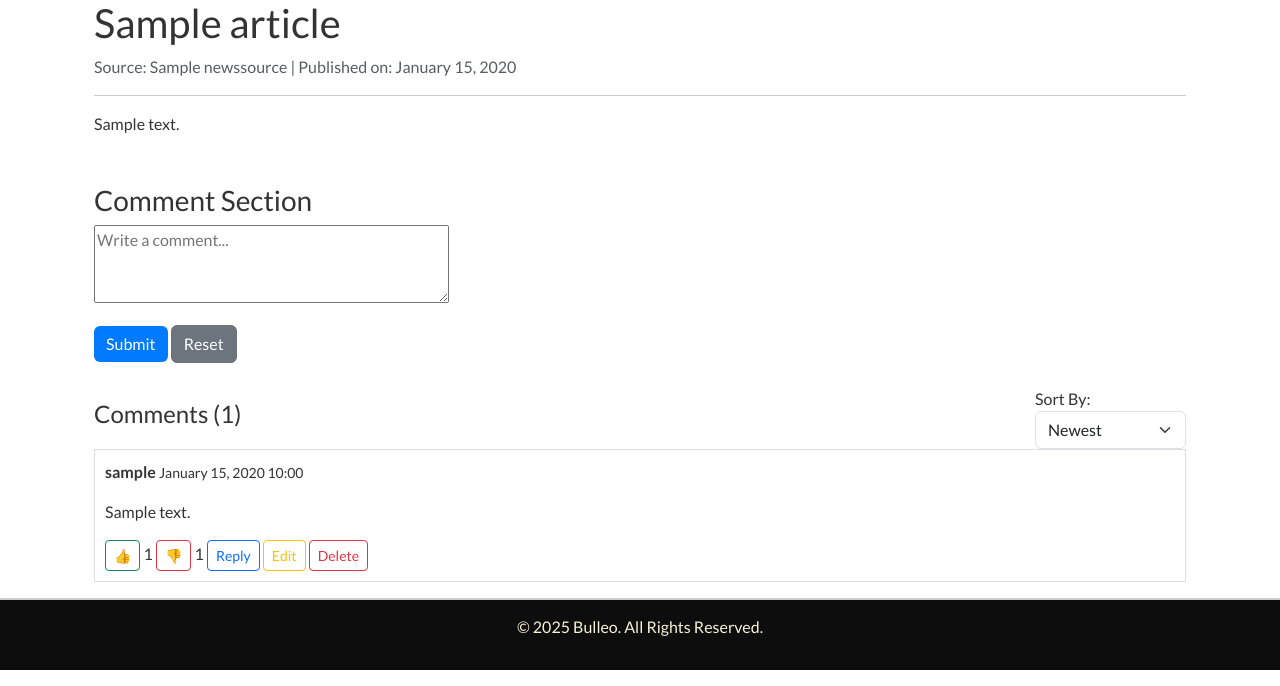
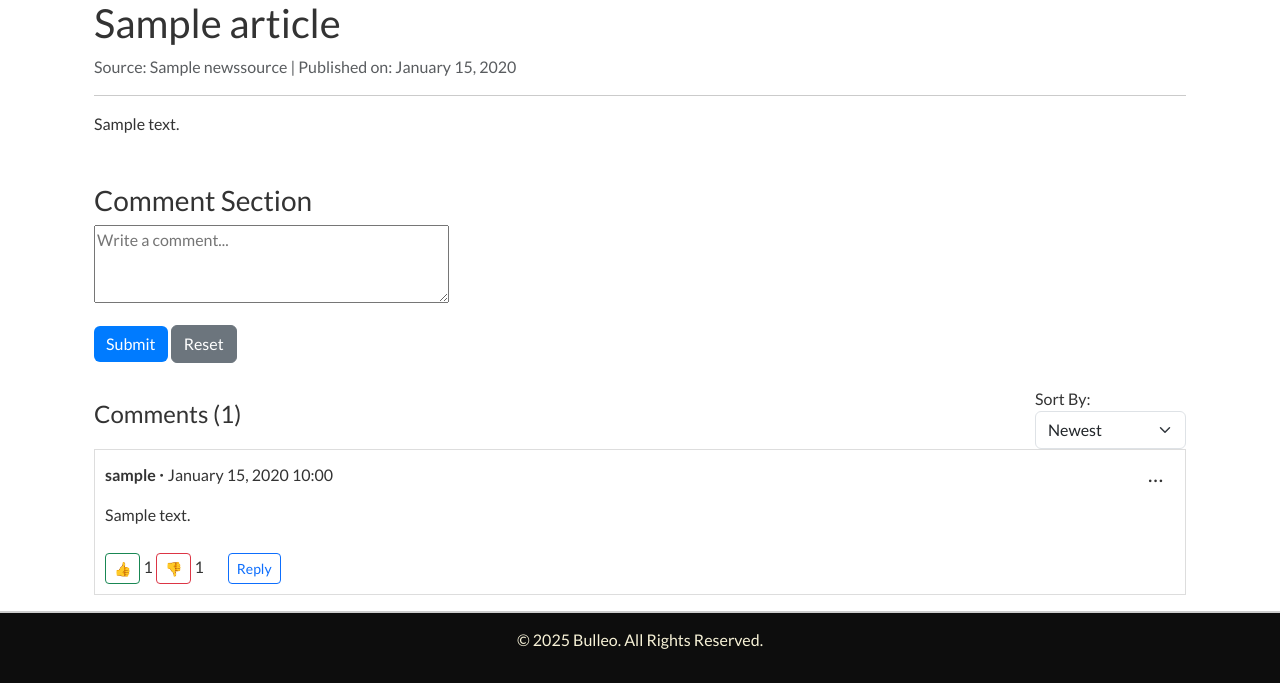
Before and after one commit to Merrick101/bulleo, a Django app: page /news/article/1/ in a window 1280 px wide. Shown: the part 114-800 px from the top of the page. Run offline with Django 4.2, Linux system fonts and the light colour scheme; a user stored in the database is signed in; tables that the repository leaves empty hold one stand-in row (values such as "Sample post"); parts of the project's set-up code (start-up, migrations or seed data) failed here and were passed over; some libraries are stand-ins or nearby versions.

Commit message:
Update comment section UI for cleaner look, create dropdown menu with elipsis logo

```diff
--- a/static/css/style.css
+++ b/static/css/style.css
@@ -176,6 +176,62 @@ body {
 
 /* Comment Section Styles */
 
+.my-comment-container {
+  border: 1px solid #ddd;
+  padding: 0.75rem;       /* Adjust overall padding */
+  margin-bottom: 1rem;    /* Space below each comment box */
+  background-color: #fff; /* If you want a white background */
+}
+
+/* Row 1: Top row */
+.my-comment-top {
+  /* Move this row up or down by adjusting margin.
+     If you want it "higher," reduce the top margin. */
+  margin-bottom: 0.5rem;
+  margin-top: -0.5rem;
+  align-items: flex-start;
+}
+
+.my-comment-top.d-flex {
+  align-items: baseline;
+}
+
+.comment-separator {
+  font-size: 1.2rem;
+}
+
+.my-ellipsis-btn {
+  background-color: transparent;
+  border: none;
+  color: #333;
+  cursor: pointer;
+  text-decoration: none;
+  font-size: 1.3rem;
+}
+
+.my-ellipsis-btn::after {
+  display: none;
+}
+
+/* Row 2: Comment Body */
+.my-comment-body {
+  margin-bottom: 1.7rem;  /* space below the comment text */
+  line-height: 1.4;        /* improve readability of text */
+}
+
+/* Row 3: Vote & Reply */
+.my-comment-actions {
+  display: flex;
+  gap: 0.5rem;
+}
+
+/* Row 4: Toggle */
+.my-comment-toggle {
+  margin-top: 0.25rem;     /* small gap above toggle row */
+  margin-bottom: 0.25rem;  /* optional gap below toggle row */
+}
+
+
 /* Top-level comments have the default styling */
 .comment {
   background-color: #ffffff; /* White background for normal comments */
--- a/templates/news/_comment.html
+++ b/templates/news/_comment.html
@@ -1,59 +1,73 @@
-<div class="comment mb-3 {% if comment.deleted %}deleted-comment{% endif %} {% if comment.parent %}reply{% endif %}"
+<div class="comment mb-3 my-comment {% if comment.deleted %}deleted-comment{% endif %} {% if comment.parent %}reply{% endif %}"
      id="comment-{{ comment.id }}"
      data-comment-id="{{ comment.id }}"
      data-level="{% if comment.parent %}1{% else %}0{% endif %}">
 
+  <!-- Row 1: Top (User Info & More Actions Dropdown) -->
+  <div class="my-comment-top d-flex justify-content-between align-items-center">
+    <div class="my-comment-user-info">
       {% if not comment.deleted %}
-    <!-- Normal comment rendering -->
-    <div class="comment-header">
-      <p>
         <strong>{{ comment.user.username }}</strong>
-        <small>{{ comment.created_at|date:"F d, Y H:i" }}</small>
-      </p>
+      {% else %}
+        <strong>Deleted</strong>
+      {% endif %}
+      <span class="comment-separator"> · </span>
+      <span class="my-comment-date">{{ comment.created_at|date:"F d, Y H:i" }}</span>
+    </div>
+    {% if not comment.deleted and user.is_authenticated %}
+      <!-- More Actions Dropdown -->
+      <div class="dropdown my-comment-more-actions">
+        <button class="btn btn-link dropdown-toggle my-ellipsis-btn" type="button" id="dropdownMenuButton-{{ comment.id }}" data-bs-toggle="dropdown" aria-expanded="false">
+          …
+        </button>
+        <ul class="dropdown-menu" aria-labelledby="dropdownMenuButton-{{ comment.id }}">
+          {% if comment.user == user %}
+            <li><a class="dropdown-item edit-btn" data-comment-id="{{ comment.id }}" href="#">Edit</a></li>
+            <li><a class="dropdown-item delete-btn" data-comment-id="{{ comment.id }}" href="#">Delete</a></li>
+          {% else %}
+            <li><a class="dropdown-item report-btn" data-comment-id="{{ comment.id }}" href="#">Report</a></li>
+          {% endif %}
+        </ul>
+      </div>
+    {% endif %}
   </div>
 
-    <div class="comment-body">
+  <!-- Row 2: Comment Text -->
+  <div class="my-comment-body">
+    {% if not comment.deleted %}
       <p>{{ comment.content }}</p>
+    {% else %}
+      <p class="deleted-content">[Deleted]</p>
+      <small class="deleted-note">Actions disabled for deleted comments</small>
+    {% endif %}
   </div>
 
-    {% if user.is_authenticated %}
-      <div class="comment-actions">
+  <!-- Row 3: Voting & Reply Buttons -->
+  {% if not comment.deleted and user.is_authenticated %}
+    <div class="my-comment-actions d-flex align-items-center">
+      <div class="my-vote-section me-3">
         <button class="btn btn-sm btn-outline-success vote-btn" data-action="upvote" data-comment-id="{{ comment.id }}">👍</button>
         <span class="upvote-count" id="upvote-count-{{ comment.id }}">{{ comment.upvotes.count }}</span>
         <button class="btn btn-sm btn-outline-danger vote-btn" data-action="downvote" data-comment-id="{{ comment.id }}">👎</button>
         <span class="downvote-count" id="downvote-count-{{ comment.id }}">{{ comment.downvotes.count }}</span>
+      </div>
+      <div class="my-reply-section">
         <button class="btn btn-sm btn-outline-primary reply-btn" data-parent-id="{{ comment.id }}">Reply</button>
-        {% if comment.user == user %}
-          <button class="btn btn-sm btn-outline-warning edit-btn" data-comment-id="{{ comment.id }}">Edit</button>
-          <button class="btn btn-sm btn-outline-danger delete-btn" data-comment-id="{{ comment.id }}">Delete</button>
-        {% else %}
-          <button class="btn btn-sm btn-outline-danger report-btn" data-comment-id="{{ comment.id }}">Report</button>
-        {% endif %}
+      </div>
     </div>
   {% endif %}
 
-    <!-- Show replies if there are any -->
+  <!-- Row 4: Replies Toggle & Replies Container -->
   {% with replies=comment.replies.all %}
     {% if replies %}
+      <div class="my-comment-toggle">
         <button class="btn btn-link toggle-replies">Hide Replies</button>
-        <div class="replies" style="display: block;">  <!-- Replies visible by default -->
+      </div>
+      <div class="replies" style="display: block;">
         {% for reply in replies %}
           {% include "news/_comment.html" with comment=reply %}
         {% endfor %}
       </div>
     {% endif %}
   {% endwith %}
-  {% else %}
-    <!-- Deleted comment styling -->
-    <div class="comment-header deleted-header">
-      <p>
-        <strong>Deleted</strong>
-        <small>{{ comment.created_at|date:"F d, Y H:i" }}</small>
-      </p>
 </div>
-    <div class="comment-body">
-      <p class="deleted-content">[Deleted]</p>
-      <small class="deleted-note">Actions disabled for deleted comments</small>
-    </div>
-  {% endif %}
-</div>
--- a/templates/news/article_detail.html
+++ b/templates/news/article_detail.html
@@ -3,7 +3,7 @@
 
 {% block content %}
 <div class="container mt-4">
-  <div class="article-detail" data-article-id="{{ article.id }}">
+  <div class="article-detail my-article-detail" data-article-id="{{ article.id }}">
     <h1>{{ article.title }}</h1>
     <p class="text-muted">
       Source: {{ article.source }} |
@@ -15,7 +15,7 @@
     </div>
 
     <!-- Comment Section -->
-    <div class="comment-section mt-5">
+    <div class="comment-section my-comment-section mt-5">
       <h3>Comment Section</h3>
 
       <!-- Feedback message container for comment submissions -->
@@ -23,7 +23,7 @@
 
       <!-- Comment Form -->
       {% if user.is_authenticated %}
-        <form id="comment-form" method="POST" action="{% url 'news:post_comment' article.id %}" class="mb-4">
+        <form id="comment-form" method="POST" action="{% url 'news:post_comment' article.id %}" class="mb-4 my-comment-form">
           {% csrf_token %}
           <p>
             <textarea name="content" id="id_content" cols="40" rows="3" placeholder="Write a comment..." maxlength="1000" required></textarea>
@@ -31,19 +31,19 @@
           <input type="hidden" name="parent_comment_id" id="id_parent_comment_id">
           <!-- Container for displaying form errors -->
           <div class="form-errors"></div>
-          <button type="submit" class="btn btn-primary">Submit</button>
-          <button type="reset" class="btn btn-secondary">Reset</button>
+          <button type="submit" class="btn btn-primary my-comment-submit">Submit</button>
+          <button type="reset" class="btn btn-secondary my-comment-reset">Reset</button>
         </form>
       {% else %}
         <p><a href="{% url 'login' %}">Log in</a> to post a comment.</p>
       {% endif %}
 
       <!-- Comment Count & Sorting Options -->
-      <div class="d-flex justify-content-between align-items-center mt-4">
+      <div class="d-flex justify-content-between align-items-center mt-4 my-comment-sort">
         <h4>Comments (<span id="comment-count">{{ comment_count }}</span>)</h4>
         <div>
           <label for="sort-comments">Sort By:</label>
-          <select id="sort-comments" class="form-select">
+          <select id="sort-comments" class="form-select my-sort-select">
             <option value="newest" {% if sort_order == "newest" %}selected{% endif %}>Newest</option>
             <option value="oldest" {% if sort_order == "oldest" %}selected{% endif %}>Oldest</option>
             <option value="most_upvoted" {% if sort_order == "most_upvoted" %}selected{% endif %}>Most Upvoted</option>
@@ -52,7 +52,7 @@
       </div>
 
       <!-- Comments List -->
-      <div id="comments-list">
+      <div id="comments-list" class="my-comments-list">
         {% for comment in comments %}
           {% include "news/_comment.html" with comment=comment %}
         {% empty %}
```
Lines whose indentation alone changed are shown as unchanged.
